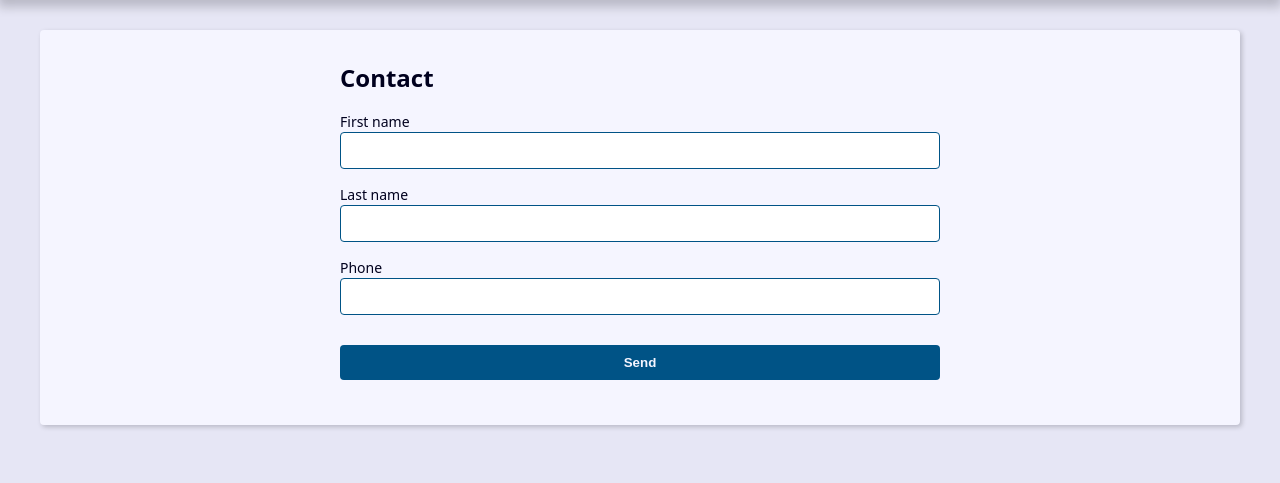
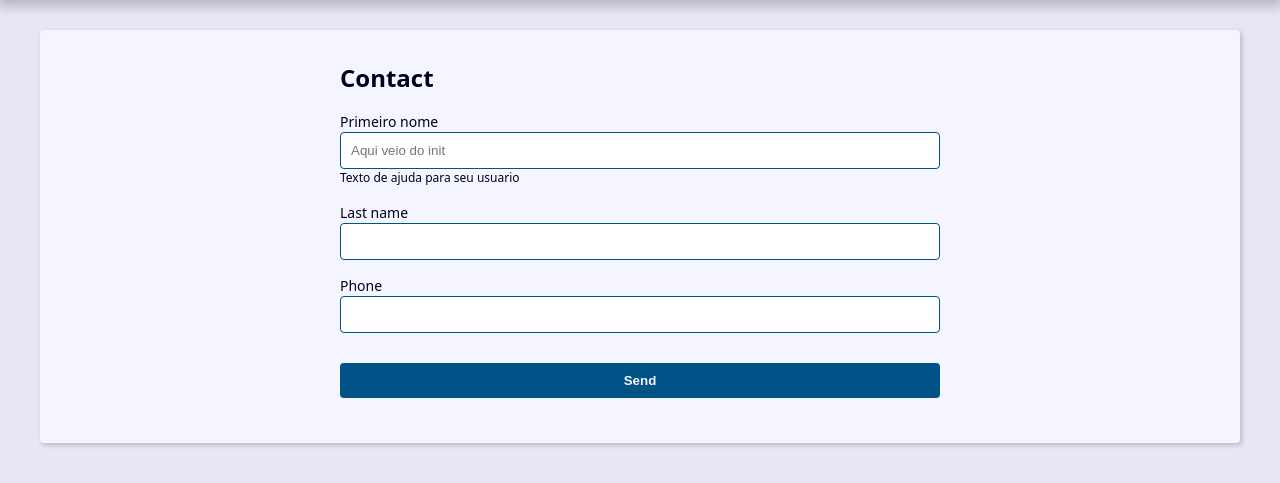
Before and after one commit to Emersoninho/projeto_agenda, a Django app: page /contact/create/ in a window 1280 px wide. Shown: the part 239-722 px from the top of the page. Run offline with Django 5.2, Linux system fonts and the light colour scheme.

Commit message:
form e widgets
contactform para a form e colocando o widgets

```diff
--- /dev/null
+++ b/contact/forms.py
@@ -0,0 +1,46 @@
+from django import forms
+from django.core.exceptions import ValidationError
+from . import models
+
+class ContactForm(forms.ModelForm):
+    first_name = forms.CharField(
+        widget=forms.TextInput(
+            attrs={
+                'class': 'classe-a classe-b',
+                'placeholder': 'Aqui veio do init',
+            }
+        ),
+        label='Primeiro nome',
+        help_text='Texto de ajuda para seu usuario'
+    )
+    # def __init__(self, *args, **kwargs):
+    #     super(ContactForm, self).__init__(*args, **kwargs)
+
+    #     self.fields['first_name'].widget.attrs.update({
+    #         'class': 'classe-a classe-b',
+    #         'placeholder': 'Aqui veio do init',
+    #     })
+
+    class Meta:
+        model = models.Contact
+        fields = ('first_name', 'last_name', 'phone')
+
+        # widgets = {'first_name': forms.TextInput(
+        #     attrs={
+        #         'class': 'classe-a classe-b',
+        #         'placeholder': 'Escreva aqui',
+        #     }
+        # )}
+
+    def clean(self):
+        #cleaned_data = self.cleaned_data
+
+        self.add_error('first_name', ValidationError('mensagem de erro', code='invalid'))
+        return super().clean()
+
+
+    def clean(self):
+        #cleaned_data = self.cleaned_data
+
+        self.add_error('first_name', ValidationError('mensagem de erro 2', code='invalid'))
+        return super().clean()
--- a/contact/templates/contact/create.html
+++ b/contact/templates/contact/create.html
@@ -10,6 +10,9 @@
                         <label for="{{field.id_for_label}}">{{field.label}}</label>
                         {{field}}
                         {{field.errors}}
+                        {% if field.help_text %}
+                            <p class="help-text">{{field.help_text}}</p>
+                        {% endif %}
                     </div>
                 {% endfor %}
             </div>
--- a/contact/views/contact_forms.py
+++ b/contact/views/contact_forms.py
@@ -1,25 +1,6 @@
 from django.shortcuts import render
 from contact.models import Contact
-from django import forms
-from django.core.exceptions import ValidationError
-
-class ContactForm(forms.ModelForm):
-    class Meta:
-        model = Contact
-        fields = ('first_name', 'last_name', 'phone')
-
-    def clean(self):
-        cleaned_data = self.cleaned_data
-
-        self.add_error('first_name', ValidationError('mensagem de erro', code='invalid'))
-        return super().clean()
-
-
-    def clean(self):
-        cleaned_data = self.cleaned_data
-
-        self.add_error('first_name', ValidationError('mensagem de erro 2', code='invalid'))
-        return super().clean()
+from contact.forms import ContactForm
 
 def create(request):
     if request.method == 'POST':
```
